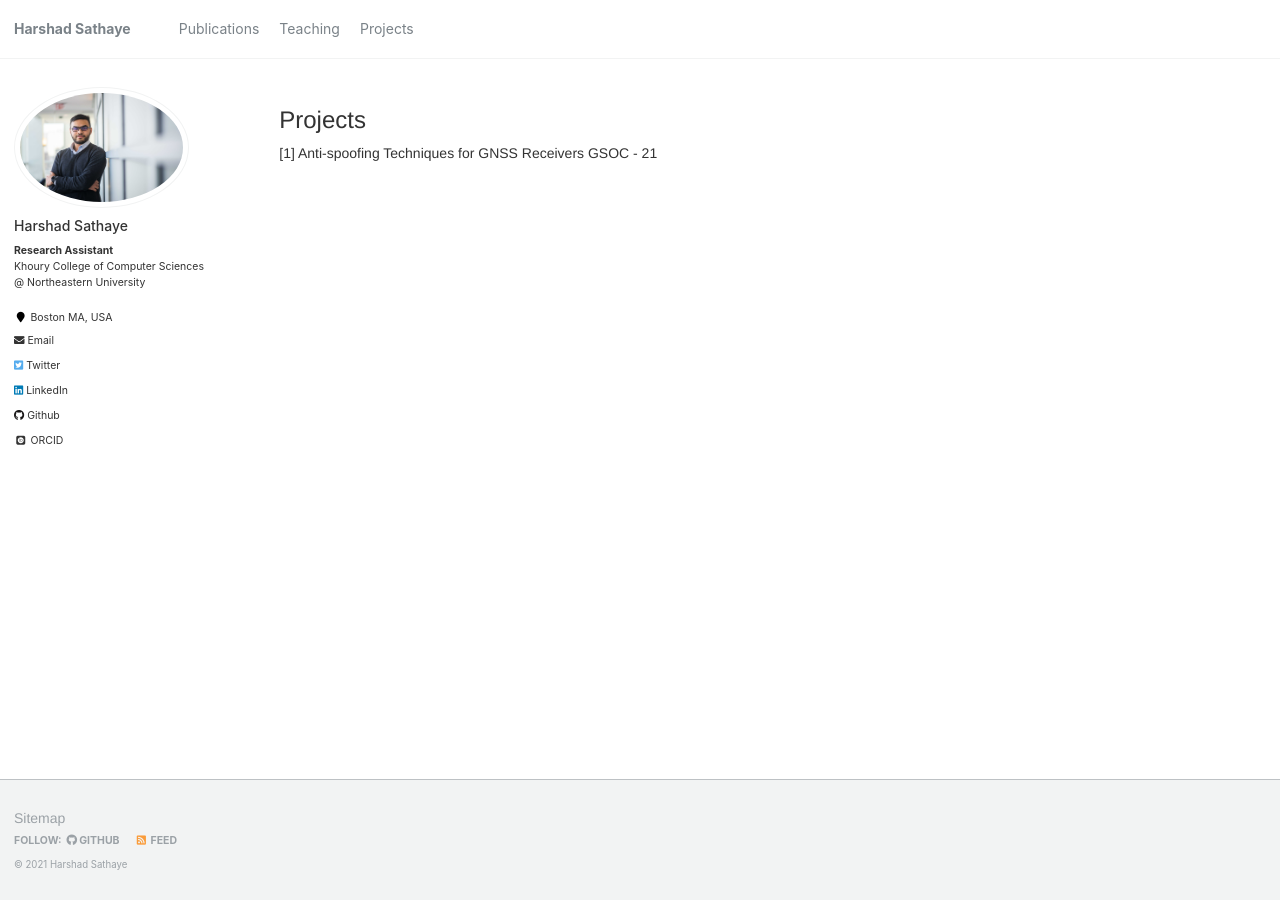
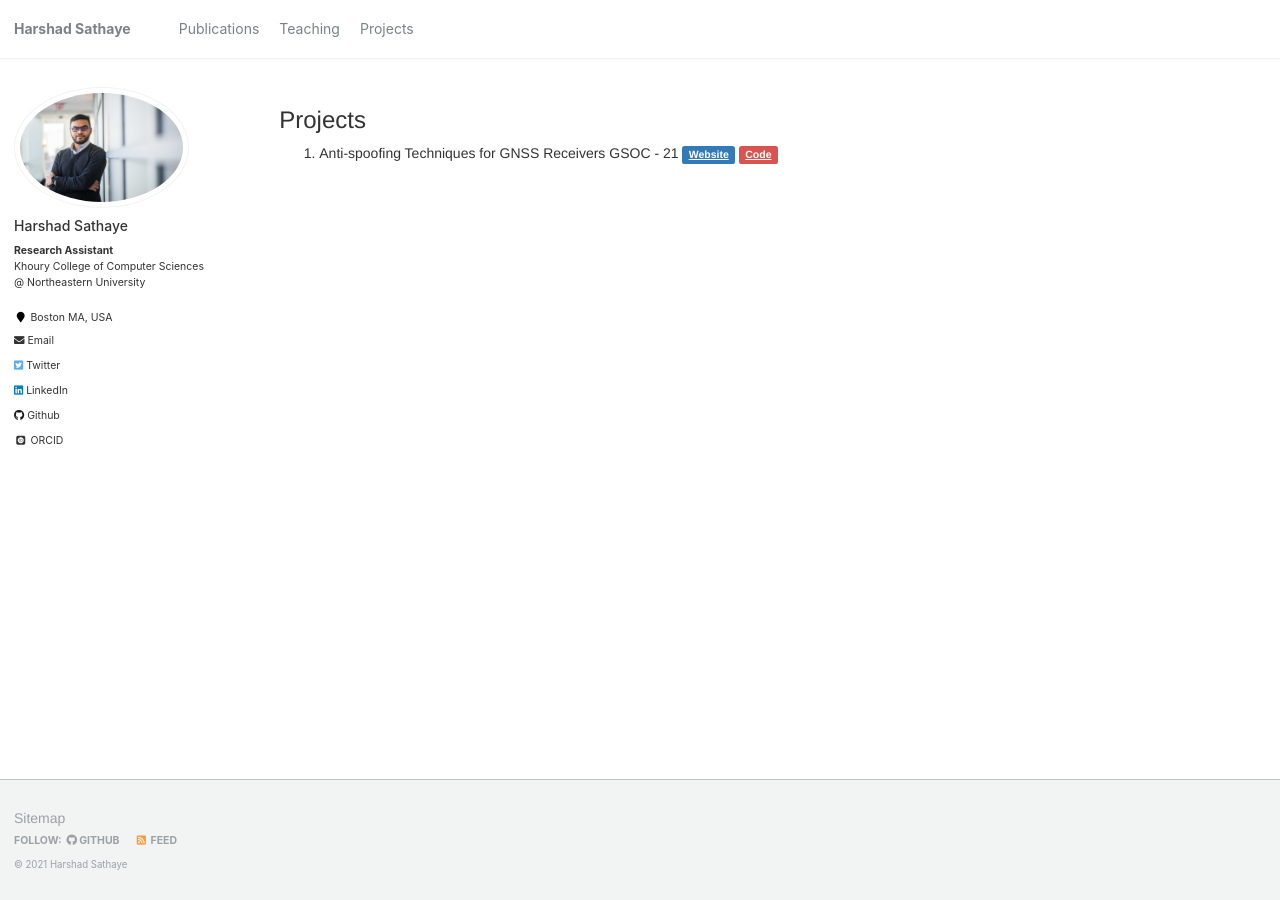
Before and after one commit to harshadms/harshadms.github.io, a Jekyll site: the page built from _pages/projects.md, in a window 1280 px wide. Built offline with Jekyll 4.4.1, drawn with Linux system fonts in a browser that asks for light colours; some web fonts are replaced.

Commit message:
added code and page button

```diff
--- a/_pages/projects.md
+++ b/_pages/projects.md
@@ -5,4 +5,7 @@ permalink: /projects/
 author_profile: true
 ---
 ### Projects
-[1] Anti-spoofing Techniques for GNSS Receivers GSOC - 21
+
+1. Anti-spoofing Techniques for GNSS Receivers GSOC - 21
+<a href="/gsoc21/" class="label label-primary">Website</a>
+<a href="https://github.com/harshadms/gsoc_21_gnss-sdr" class="label label-danger">Code</a>
```
